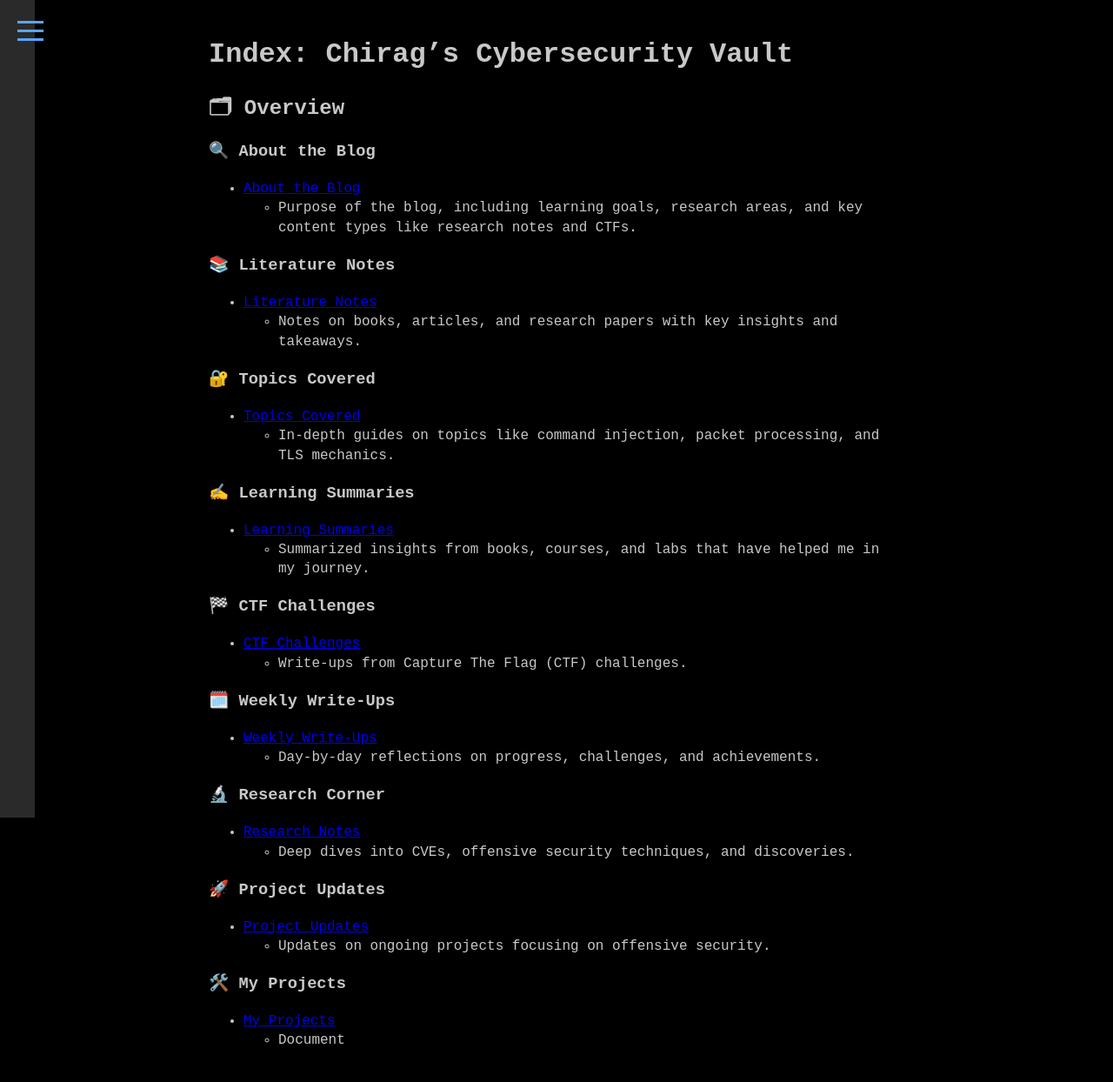
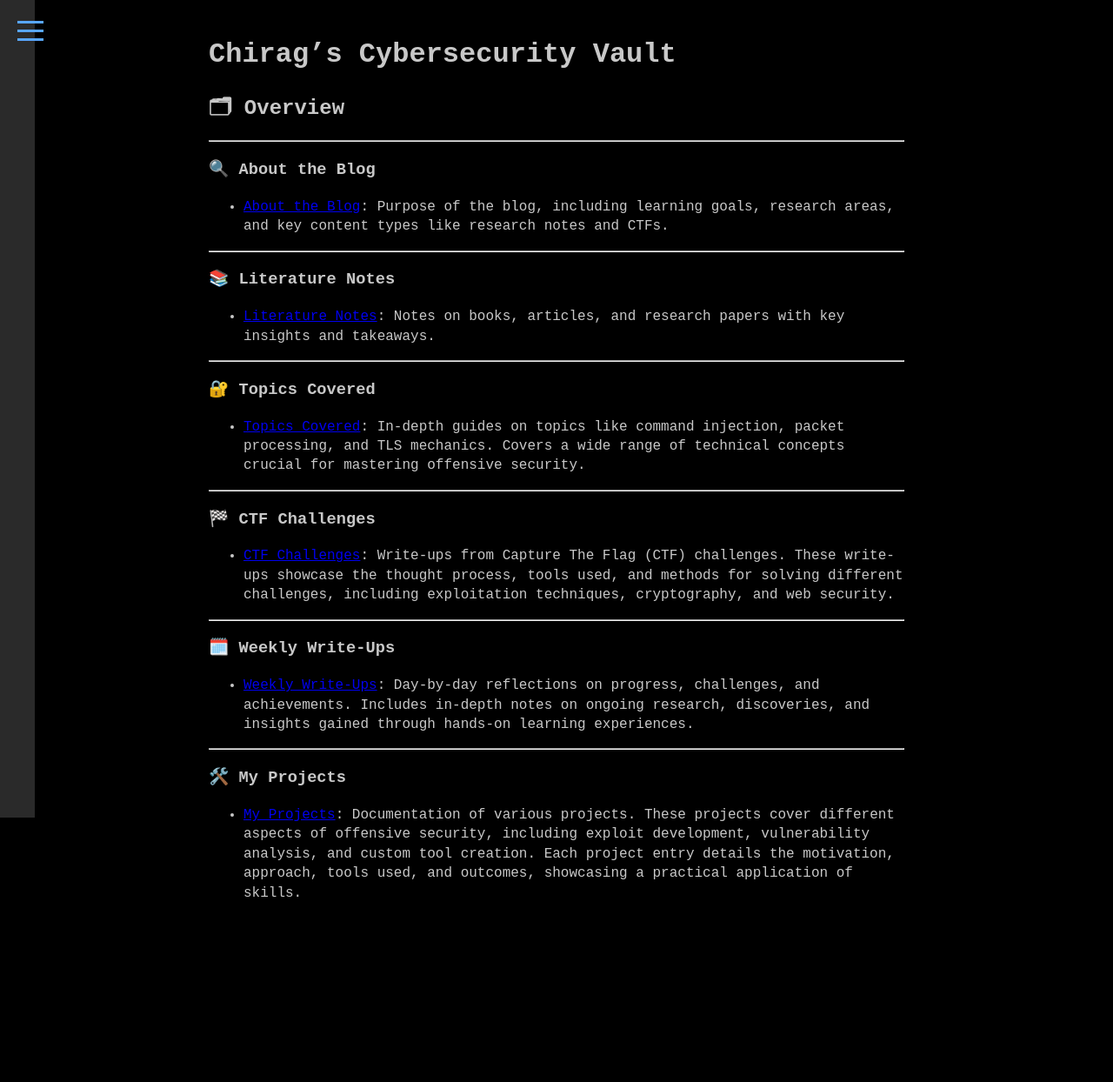
Before and after one commit to chirag0728/chirag0728.github.io., a Jekyll site: the page built from index.md, in a window 1280 px wide. Shown: the whole page at 87% size. Built offline with Jekyll 4.4.1, drawn with Linux system fonts in a browser that asks for light colours; our own code applies the rules of GitHub Pages for plain Markdown files; after the commit the page ends 1074 px from its top, so only the background shows below that.

Commit message:
Update index.md

```diff
--- a/index.md
+++ b/index.md
@@ -1,57 +1,38 @@
-# Index: Chirag's Cybersecurity Vault
+---
+layout: default
+title: Chirag's Cybersecurity Vault
+---
+
+# Chirag's Cybersecurity Vault
 
 ## 🗂 Overview
 
-<div class="divider"></div>
+---
 
 ### 🔍 About the Blog
-- [About the Blog](./aboutblog.md)
-  - Purpose of the blog, including learning goals, research areas, and key content types like research notes and CTFs.
+- [About the Blog](./aboutblog.md): Purpose of the blog, including learning goals, research areas, and key content types like research notes and CTFs.
 
-<div class="divider"></div>
+---
 
 ### 📚 Literature Notes
-- [Literature Notes](./Literature%20Notes.md)
-  - Notes on books, articles, and research papers with key insights and takeaways.
+- [Literature Notes](./Literature%20Notes.md): Notes on books, articles, and research papers with key insights and takeaways.
 
-<div class="divider"></div>
+---
 
 ### 🔐 Topics Covered
-- [Topics Covered](./Topics%20Covered.md)
-  - In-depth guides on topics like command injection, packet processing, and TLS mechanics.
+- [Topics Covered](./Topics%20Covered.md): In-depth guides on topics like command injection, packet processing, and TLS mechanics. Covers a wide range of technical concepts crucial for mastering offensive security.
 
-<div class="divider"></div>
-
-### ✍️ Learning Summaries
-- [Learning Summaries](./Learning%20Summaries.md)
-  - Summarized insights from books, courses, and labs that have helped me in my journey.
-
-<div class="divider"></div>
+---
 
 ### 🏁 CTF Challenges
-- [CTF Challenges](./Challenges.md)
-  - Write-ups from Capture The Flag (CTF) challenges.
+- [CTF Challenges](./Challenges.md): Write-ups from Capture The Flag (CTF) challenges. These write-ups showcase the thought process, tools used, and methods for solving different challenges, including exploitation techniques, cryptography, and web security.
 
-<div class="divider"></div>
+---
 
 ### 🗓️ Weekly Write-Ups
-- [Weekly Write-Ups](./Weekly%20Write-Ups.md)
-  - Day-by-day reflections on progress, challenges, and achievements.
+- [Weekly Write-Ups](./Weekly%20Write-Ups.md): Day-by-day reflections on progress, challenges, and achievements. Includes in-depth notes on ongoing research, discoveries, and insights gained through hands-on learning experiences.
 
-<div class="divider"></div>
-
-### 🔬 Research Corner
-- [Research Notes](./Research%20Notes.md)
-  - Deep dives into CVEs, offensive security techniques, and discoveries.
-
-<div class="divider"></div>
-
-### 🚀 Project Updates
-- [Project Updates](./Project%20Updates.md)
-  - Updates on ongoing projects focusing on offensive security.
-
-<div class="divider"></div>
+---
 
 ### 🛠️ My Projects
-- [My Projects](./My%20Projects.md)
-  - Document
+- [My Projects](./My%20Projects.md): Documentation of various projects. These projects cover different aspects of offensive security, including exploit development, vulnerability analysis, and custom tool creation. Each project entry details the motivation, approach, tools used, and outcomes, showcasing a practical application of skills.
```
